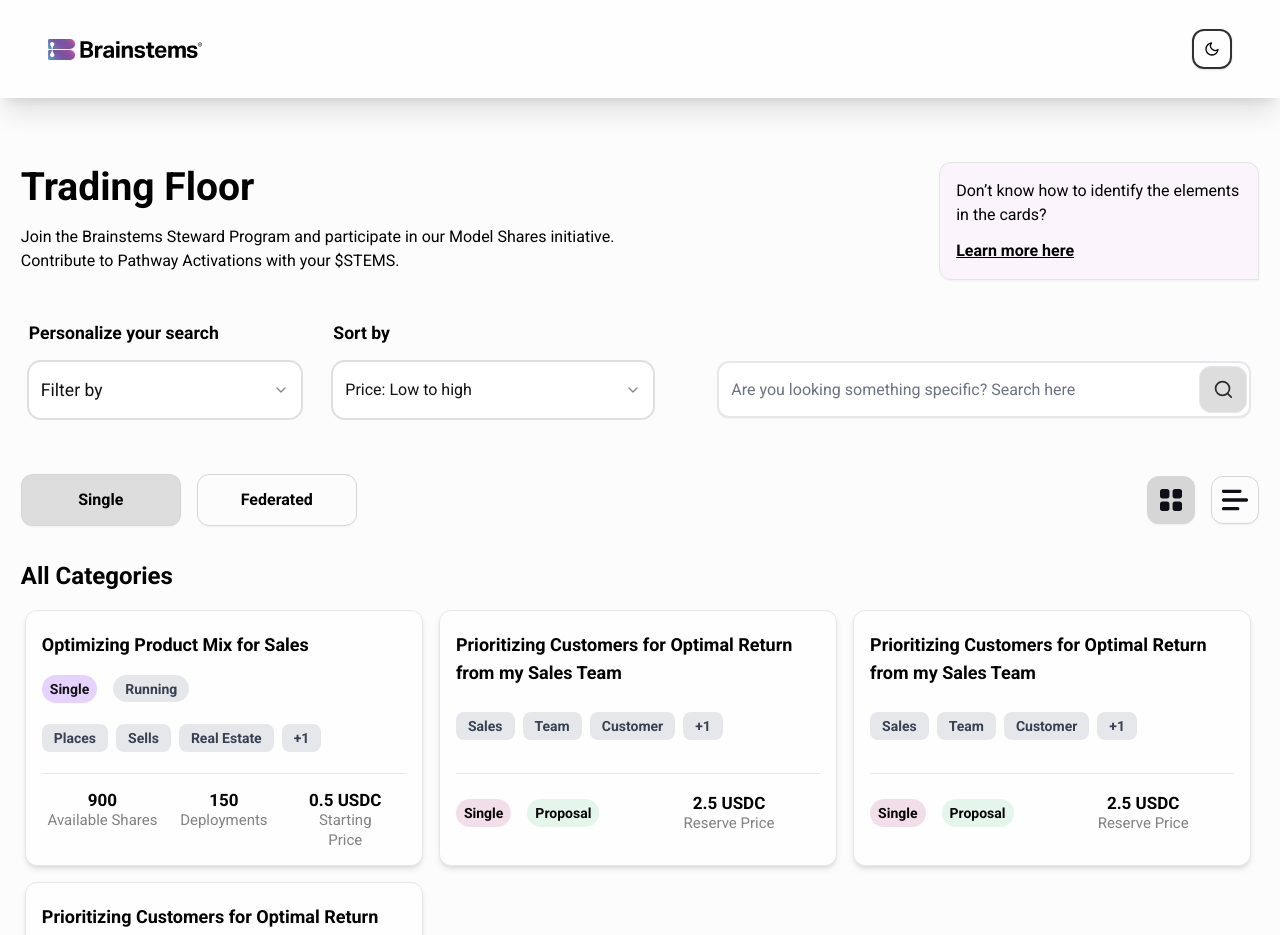
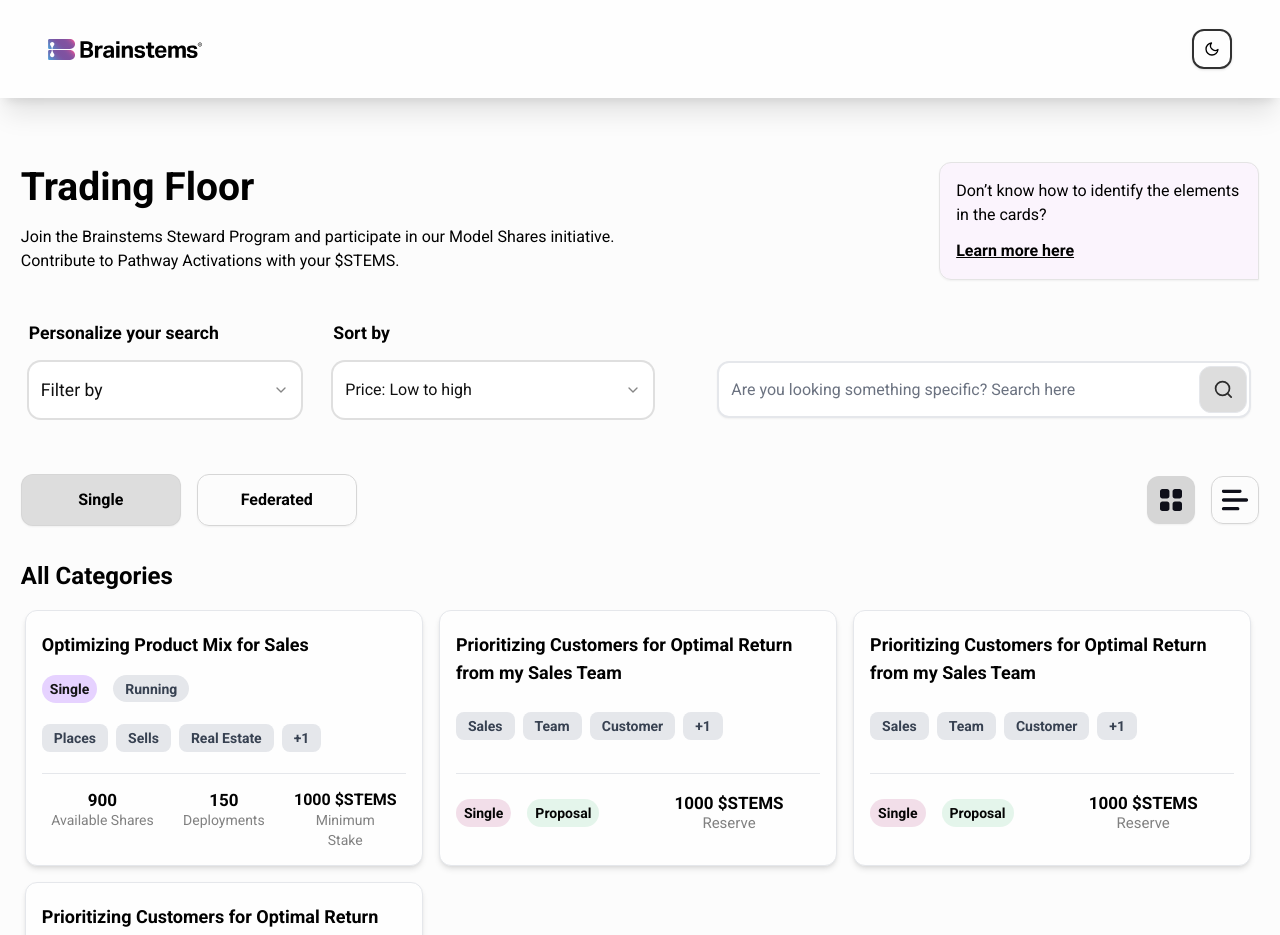
Before and after one commit to brainstems/marketplace-model-share-portal, a Next.js app: page / in a window 1280 px wide. Shown: the top 935 px of the page. Built offline with nearby package versions, Linux system fonts and the light colour scheme.

Commit message:
fix styles

```diff
--- a/src/app/(landing)/Header/Filters/components/FilterBy/FilterBy.tsx
+++ b/src/app/(landing)/Header/Filters/components/FilterBy/FilterBy.tsx
@@ -104,8 +104,8 @@ const FilterBy = () => {
                     className="text-[16px] font-semibold leading-[130%] px-2 py-2 border-2 border-[#d6d6d6] dark:border-[#5a5a5a] rounded-xl focus:border-[#653BA5] relative pr-[3rem] z-[1] bg-transparent"
                   />
 
-                  <span className="absolute top-[2.6rem] right-3 text-[14px] font-medium text-[#c9c9c9] !z-[9999] ">
-                    USDC
+                  <span className="absolute top-[2.6rem] right-3 text-[14px] font-medium text-[#858484] !z-[9999] ">
+                    $STEMS
                   </span>
                 </div>
                 <div className="flex flex-col gap-2 relative">
@@ -116,8 +116,8 @@ const FilterBy = () => {
                     className="text-[16px] font-semibold leading-[130%] px-2 py-2 border-2 border-[#d6d6d6] dark:border-[#5a5a5a] rounded-xl focus:border-[#653BA5] relative pr-[3rem] z-[1] bg-transparent"
                   />
 
-                  <span className="absolute top-[2.6rem] right-3 text-[14px] font-medium text-[#c9c9c9] !z-[9999] ">
-                    USDC
+<span className="absolute top-[2.6rem] right-3 text-[14px] font-medium text-[#858484] !z-[9999] ">
+                    $STEMS
                   </span>
                 </div>
               </div>
--- a/src/app/(landing)/activations/federated/ActivationFederated.tsx
+++ b/src/app/(landing)/activations/federated/ActivationFederated.tsx
@@ -16,7 +16,7 @@ const ActivationFederated = ({ view }: Props) => {
       neurons: 4,
       expectedOutcomes: "+$200.000",
       availableShares: 200,
-      pricePerShare: "4.5 USDC",
+      pricePerShare: "4.5 $STEMS",
       id: 1,
     },
     {
@@ -28,7 +28,7 @@ const ActivationFederated = ({ view }: Props) => {
       neurons: 4,
       expectedOutcomes: "+$200.000",
       availableShares: 200,
-      pricePerShare: "4.5 USDC",
+      pricePerShare: "4.5 $STEMS",
       id: 2,
     },
     {
@@ -40,7 +40,7 @@ const ActivationFederated = ({ view }: Props) => {
       neurons: 4,
       expectedOutcomes: "+$200.000",
       availableShares: 200,
-      pricePerShare: "4.5 USDC",
+      pricePerShare: "4.5 $STEMS",
       id: 3,
     },
     {
@@ -52,7 +52,7 @@ const ActivationFederated = ({ view }: Props) => {
       neurons: 4,
       expectedOutcomes: "+$200.000",
       availableShares: 200,
-      pricePerShare: "4.5 USDC",
+      pricePerShare: "4.5 $STEMS",
       id: 4,
     },
   ];
--- a/src/app/(landing)/activations/federated/[id]/components/headerDetail/HeaderDetail.tsx
+++ b/src/app/(landing)/activations/federated/[id]/components/headerDetail/HeaderDetail.tsx
@@ -22,7 +22,7 @@ const HeaderDetail = ({ route }: Props) => {
           </BreadcrumbItem>
           <BreadcrumbSeparator />
           <BreadcrumbItem>
-            <BreadcrumbLink href="/">BMS Portal</BreadcrumbLink>
+            <BreadcrumbLink href="/">Trading Floor</BreadcrumbLink>
           </BreadcrumbItem>
           <BreadcrumbSeparator />
           <BreadcrumbItem>
--- a/src/app/(landing)/activations/single/ActivationSingle.tsx
+++ b/src/app/(landing)/activations/single/ActivationSingle.tsx
@@ -16,7 +16,7 @@ const ActivationSingle = ({ view }: Props) => {
       tags: ["Places", "Sells", "Real Estate", "More"],
       availableShares: 900,
       deployments: 150,
-      price: "0.5 USDC",
+      price: "1000 $STEMS",
       id: 1,
     },
     {
@@ -26,7 +26,7 @@ const ActivationSingle = ({ view }: Props) => {
       subtitle:
         "Our drink distribution process is designed for efficiency and customer satisfaction. We maintain a well-organized inventory and use advanced logistics to deliver quality beverages to your doorstep, all while keeping sustainability in mind.",
       tags: ["Sales", "Team", "Customer", "More"],
-      reservePrice: "2.5 USDC",
+      reservePrice: "1000 $STEMS",
       id: 2,
     },
     {
@@ -36,7 +36,7 @@ const ActivationSingle = ({ view }: Props) => {
       subtitle:
         "Our drink distribution process is designed for efficiency and customer satisfaction. We maintain a well-organized inventory and use advanced logistics to deliver quality beverages to your doorstep, all while keeping sustainability in mind.",
       tags: ["Sales", "Team", "Customer", "More"],
-      reservePrice: "2.5 USDC",
+      reservePrice: "1000 $STEMS",
       id: 3,
     },
     {
@@ -46,7 +46,7 @@ const ActivationSingle = ({ view }: Props) => {
       subtitle:
         "Our drink distribution process is designed for efficiency and customer satisfaction. We maintain a well-organized inventory and use advanced logistics to deliver quality beverages to your doorstep, all while keeping sustainability in mind.",
       tags: ["Sales", "Team", "Customer", "More"],
-      reservePrice: "2.5 USDC",
+      reservePrice: "1000 $STEMS",
       id: 4,
     },
   ];
@@ -121,28 +121,28 @@ const ActivationSingle = ({ view }: Props) => {
 
             {card.running ? (
               <div
-                className={` flex justify-between text-sm mb-2 items-start w-full pt-4 ${
+                className={` flex justify-between relative text-sm mb-2 items-start w-full pt-4 ${
                   view !== "list"
                     ? " border-t h-[4rem]  dark:border-[#353535]"
                     : " min-w-[30rem] md:min-w-[40rem]"
                 }   `}
               >
-                <div className="flex flex-col justify-between items-center text-center w-full text-[17px] font-semibold ">
+                <div className="flex flex-col min-w-[6rem] justify-between items-center text-center w-full text-[17px] font-semibold ">
                   {card.availableShares}
-                  <span className="text-[15px] font-normal text-[#818181] dark:text-[#c5c5c5]">
+                  <span className="text-[14px] font-normal text-[#818181] dark:text-[#c5c5c5]">
                     Available Shares
                   </span>
                 </div>
-                <div className="flex flex-col justify-between items-center text-center w-full text-[17px] font-semibold">
+                <div className="flex flex-col min-w-[6rem] justify-between items-center text-center w-full text-[17px] font-semibold">
                   {card.deployments}
-                  <span className="text-[15px] font-normal text-[#818181] dark:text-[#c5c5c5]">
+                  <span className="text-[14px] font-normal text-[#818181] dark:text-[#c5c5c5]">
                     Deployments
                   </span>
                 </div>
-                <div className="flex flex-col justify-between items-center text-center w-full text-[17px] font-semibold">
+                <div className="flex flex-col min-w-[7rem] justify-between items-center text-center w-full text-[16px] font-semibold">
                   {card.price}
-                  <span className="text-[15px] px-4 font-normal text-[#818181] dark:text-[#c5c5c5]">
-                    Starting Price
+                  <span className="text-[14px] px-4 font-normal text-[#818181] dark:text-[#c5c5c5]">
+                    Minimum Stake
                   </span>
                 </div>
               </div>
@@ -177,7 +177,7 @@ const ActivationSingle = ({ view }: Props) => {
                 <div className="flex flex-col justify-between items-center text-center w-full text-[17px] font-semibold pt-4">
                   {card.reservePrice}
                   <span className="text-[15px] font-normal text-[#818181] dark:text-[#c5c5c5]">
-                    Reserve Price
+                    Reserve
                   </span>
                 </div>
               </div>
--- a/src/app/(landing)/activations/single/[id]/components/headerDetail/HeaderDetail.tsx
+++ b/src/app/(landing)/activations/single/[id]/components/headerDetail/HeaderDetail.tsx
@@ -37,7 +37,7 @@ const HeaderDetail = ({ route }: Props) => {
           </BreadcrumbItem>
           <BreadcrumbSeparator />
           <BreadcrumbItem>
-            <BreadcrumbLink href="/">BMS Portal</BreadcrumbLink>
+            <BreadcrumbLink href="/">Trading Floor</BreadcrumbLink>
           </BreadcrumbItem>
           <BreadcrumbSeparator />
           <BreadcrumbItem>
```
